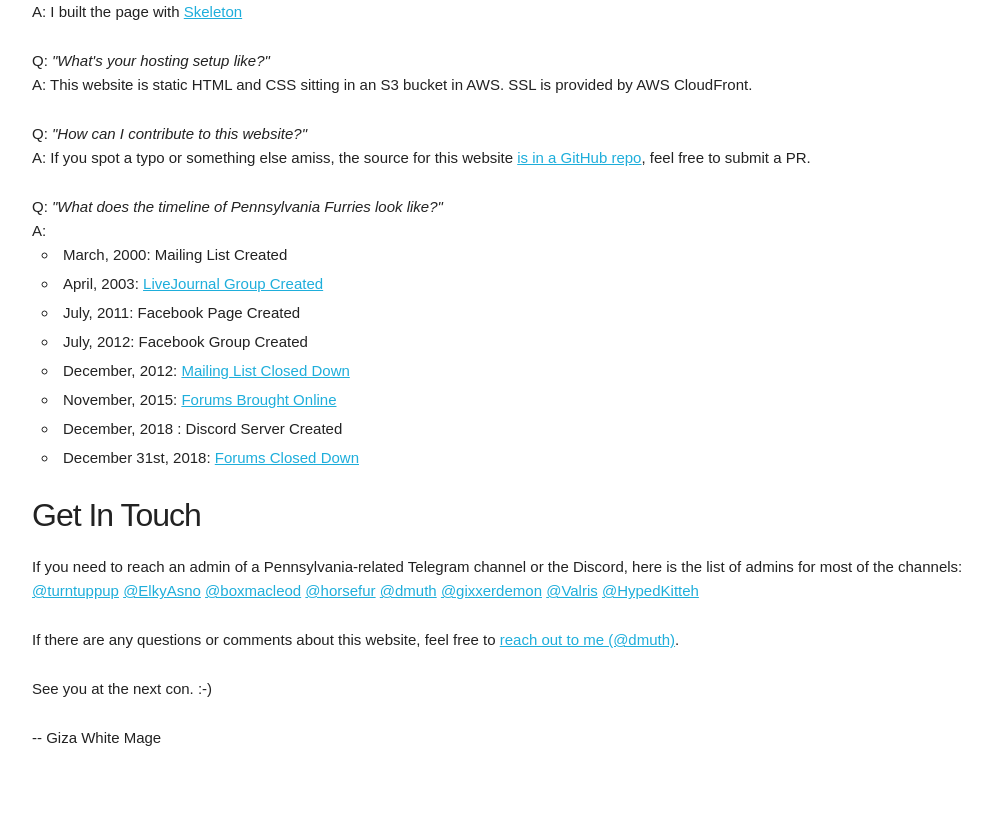
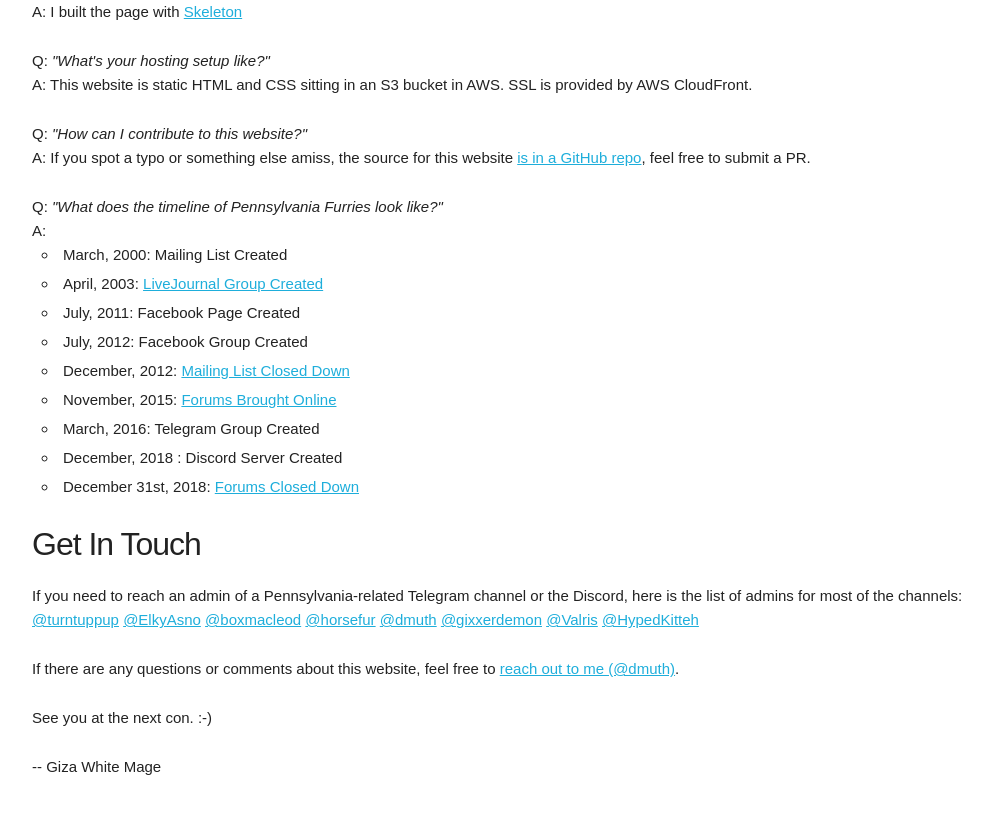
Before and after one commit to dmuth/pa-furry.org, a website: page index.html in a window 1280 px wide. Shown: the part 1334-2147 px from the top of the page, without its empty margins (128-1120 px from the left). Drawn offline with Linux system fonts and the light colour scheme.

Commit message:
Added Telegram group creation

```diff
--- a/index.html
+++ b/index.html
@@ -189,6 +189,7 @@ A:
 <li>July, 2012: Facebook Group Created</li>
 <li>December, 2012: <a href="https://web.archive.org/web/20150202232837/http://www.dmuth.org/node/1395/shutting-down-pa-furry-mailing-list">Mailing List Closed Down</a></li>
 <li>November, 2015: <a href="https://web.archive.org/web/20100627055737/http://www.pa-furry.org/welcome">Forums Brought Online</a></li>
+<li>March, 2016: Telegram Group Created</li>
 <li>December, 2018 : Discord Server Created</li>
 <li>December 31st, 2018: <a href="https://web.archive.org/web/20181222131707/https://www.pa-furry.org/node/16837/website-will-shut-down-december-31st-2018">Forums Closed Down</a></li>
 <!--
```
